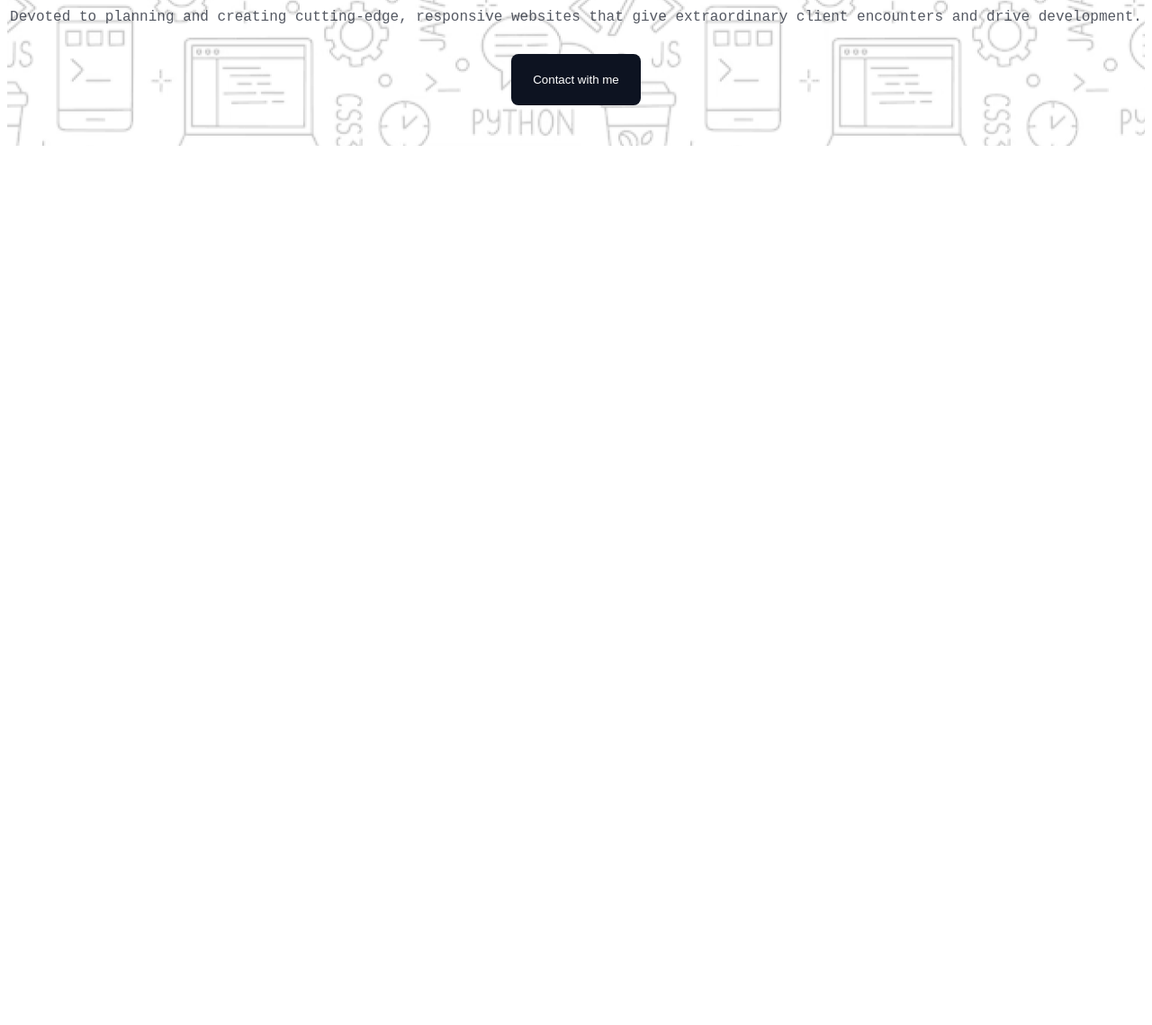
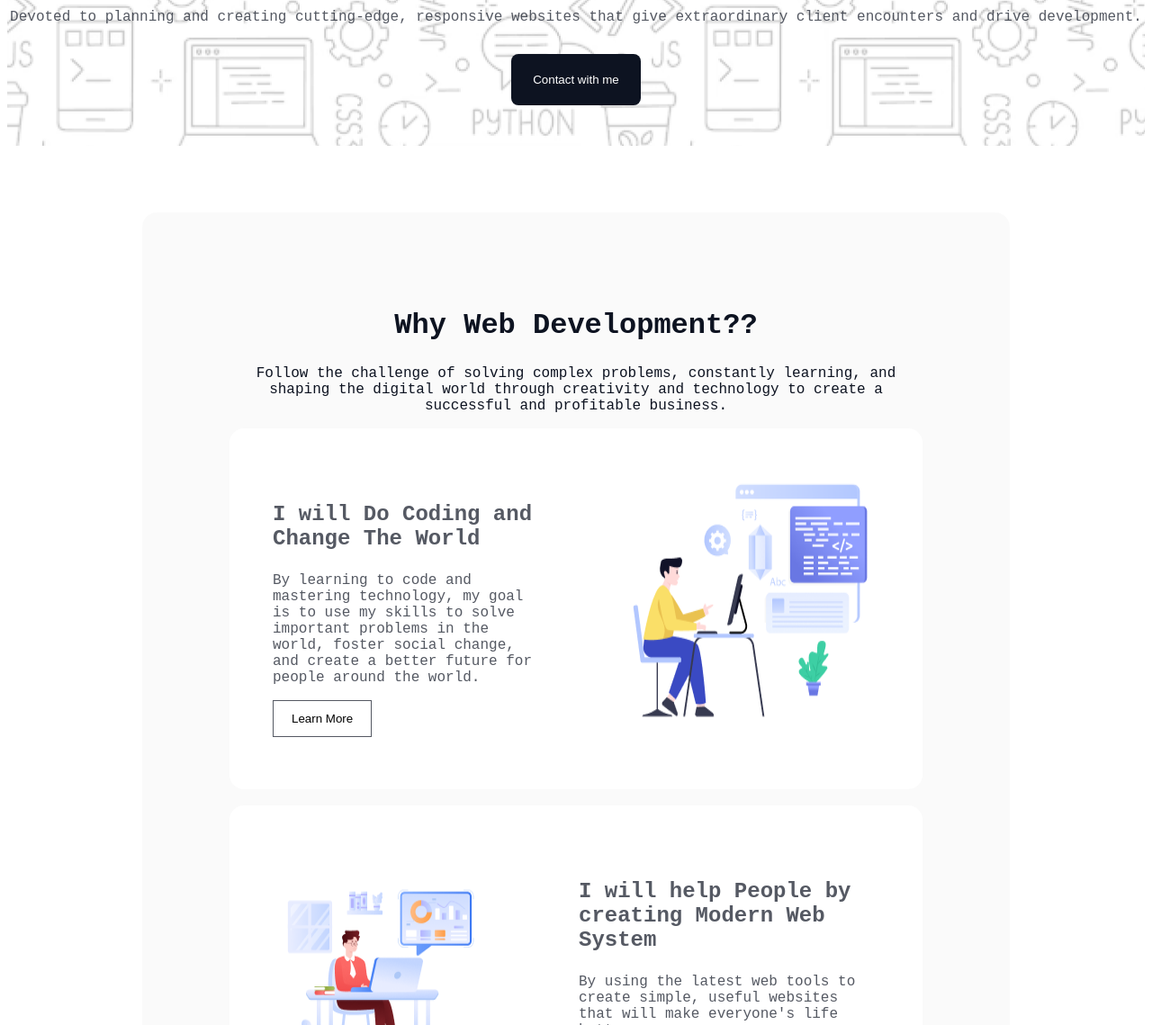
Before and after one commit to SheikhNegarSultana/Assignment-ONE, a plain HTML site: page index.html in a window 1280 px wide. Shown: the part 581-1720 px from the top of the page at 90% size. Before the commit the page ends 800 px from the top, so only its background shows below. Drawn offline with Linux system fonts and the light colour scheme; a web font is replaced by a local one.

Commit message:
Reason Choosing Web Development

```diff
--- a/Styles/style.css
+++ b/Styles/style.css
@@ -66,3 +66,58 @@ nav > ul a{
     border: none;
     margin-bottom: 45px;
 }
+
+/* Why Web Development??  */
+.why-bg-color{
+    background-color: rgba(13, 19, 33, 0.02);
+    margin: 74px 150px;
+    border-radius: 16px;
+    padding: 80px 97px;
+}  /* Section color */
+
+.why-head{
+    color: #0D1321;
+    font-size: 32px;
+    font-weight: 800;
+    text-align: center;
+}
+.why-para{
+    color: #0D1321;
+    font-size: 16px;
+    font-weight: 400;
+    text-align: center;
+}
+
+/* Do Coding Div DEsign */
+.do-coding{
+    background-color: white;
+    border-radius: 16px;
+    padding: 58px 48px;
+    justify-content: space-between;
+    gap: 100px;
+    display: flex;
+}
+
+.do-coding-head{
+    color:rgba(13, 19, 33, 0.7);
+    font-size: 24px;
+    font-weight: bold;
+    text-align: left;
+}
+.do-coding-paragraph{
+    color : #0D1321;
+    font-size: 16px;
+    font-weight: 400;
+    text-align: left;
+    opacity: 0.7;
+}
+
+.do-coding-button{
+    border: 1px solid rgba(13, 19, 33, 0.7);
+    background-color: white;
+    padding: 12px 20px;
+}
+
+.space{
+    gap: 32px;
+}
--- a/index.html
+++ b/index.html
@@ -31,5 +31,53 @@
          </div>
     </header>
 
+    <main>
+        <!-- Why Web Development section-->
+        <section class="why-bg-color">
+            <div class="">
+                <h2 class="why-head">Why Web Development??</h2>
+                <p class="why-para">Follow the challenge of solving complex problems, constantly learning, and shaping the digital world through creativity and technology to create a successful and profitable business. </p>
+
+                <!-- Do-Coding Part -->
+                <div class="do-coding">
+                    <div >
+                        <h3 class="do-coding-head">I will Do Coding and Change The World</h3>
+                        <p class="do-coding-paragraph">By learning to code and mastering technology, my goal is to use my skills to solve important problems in the world, foster social change, and create a better future for people around the world. </p>
+                        <a href="#"><button class="do-coding-button">Learn More</button></a>
+                    </div>
+                   <img src="assets/Layer_1.png" alt="Coding">
+                </div>
+
+                <br class="space"> <!--Creating Gaps-->
+
+                <!-- I will help People by creating Modern Web System -->
+                <div class="do-coding">
+                    <img src="assets/Group 3.png" alt="Coding">
+                    <div>
+                        <h3 class="do-coding-head">I will help People by creating Modern Web System</h3>
+                        <p class="do-coding-paragraph">By using the latest web tools to create simple, useful websites that will make everyone's life better. </p>
+                        <a href="#"><button class="do-coding-button">Learn More</button></a>
+                    </div>
+                </div>
+
+                <br class="space"> <!--Creating Gaps-->
+
+                <!-- I will help People by creating Modern Web System -->
+                <div class="do-coding">
+                    <div >
+                        <h3 class="do-coding-head">I will help People by creating Modern Web System
+                        </h3>
+                        <p class="do-coding-paragraph">By learning to code and mastering technology, my goal is to use my skills to solve important problems in the world, foster social change, and create a better future for people around the world. </p>
+                        <a href="#"><button class="do-coding-button">Learn More</button></a>
+                    </div>
+                   <img src="assets/Group 4.png" alt="Coding">
+                </div>
+
+
+
+            </div>
+        </section>
+    </main>
+
 </body>
 </html>
```
